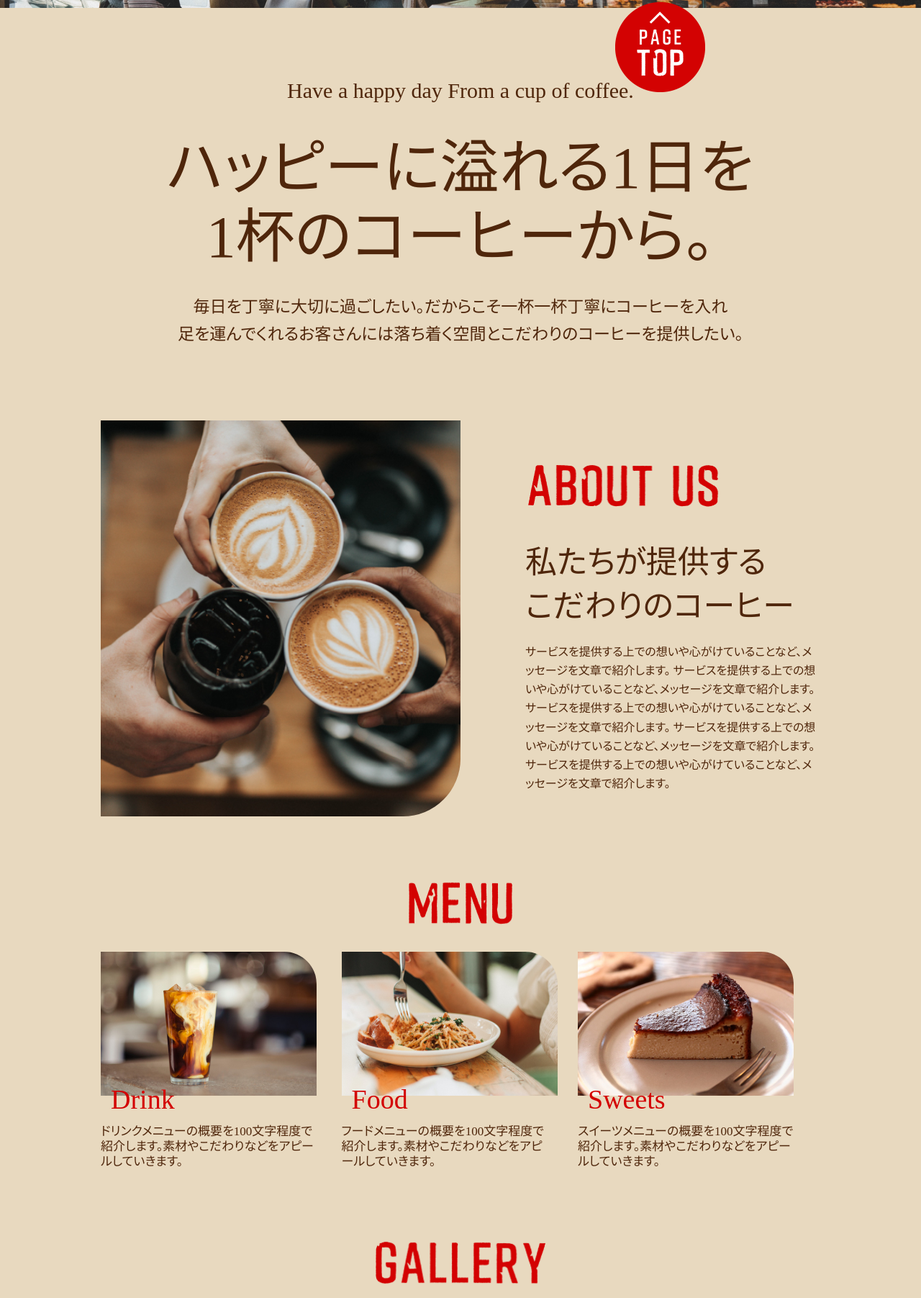
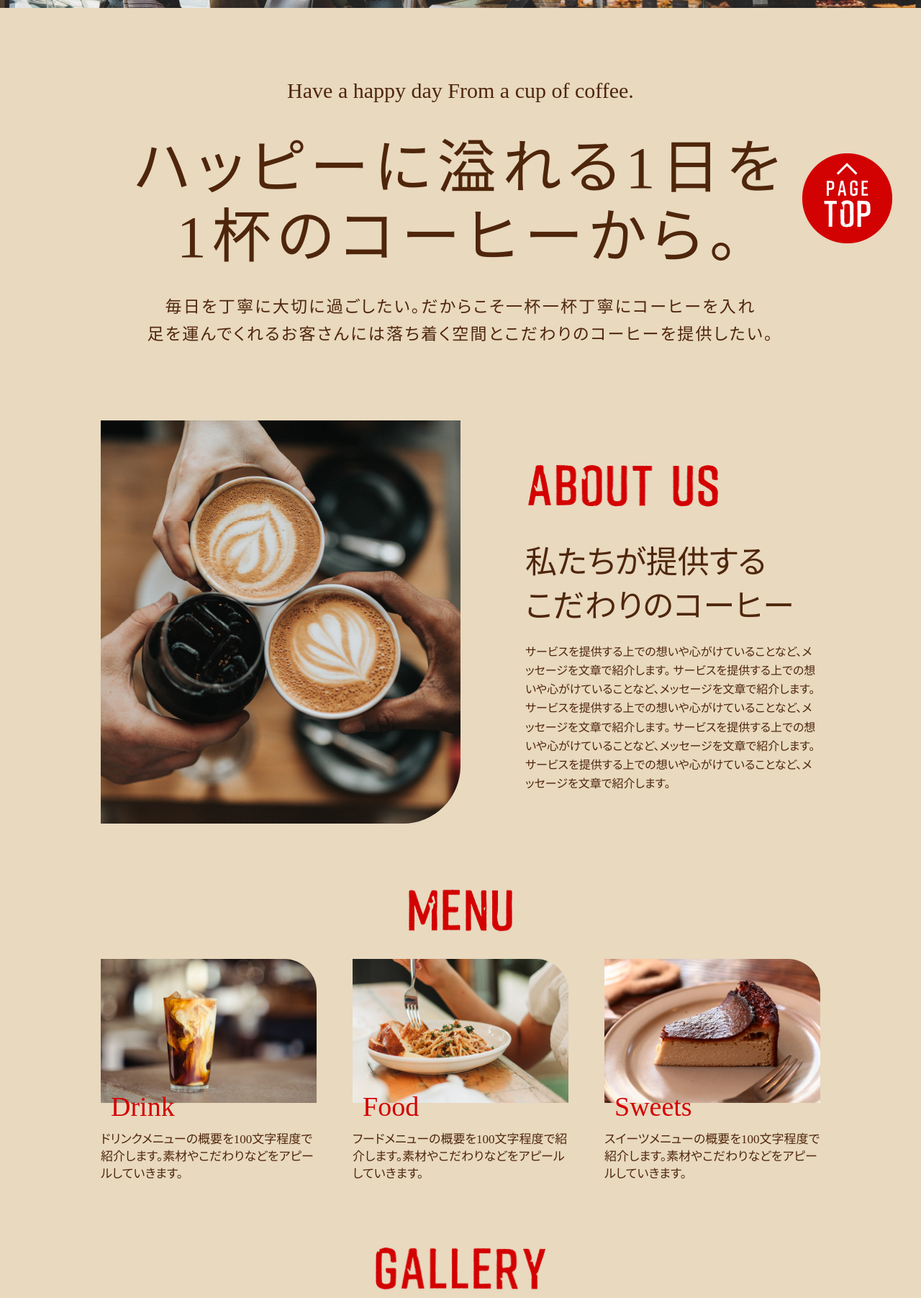
Before and after one commit to akiko0921/dezasta, a plain HTML site: page cafe_ogawa/index.html in a window 1280 px wide. Shown: the part 422-2225 px from the top of the page at 72% size. Drawn offline with Linux system fonts and the light colour scheme.

Commit message:
第４回課題　修正です。

```diff
--- a/cafe_ogawa/css/style.css
+++ b/cafe_ogawa/css/style.css
@@ -38,7 +38,6 @@ a {
     /*色を消す*/
     color: inherit;
     transition: 0.3s;
-    display: block;
 }
 
 a:hover {
@@ -120,6 +119,7 @@ main {
     line-height: 1.17;
     padding-top: 45px;
     padding-bottom: 30px;
+    letter-spacing: 0.1em;
 }
 
 .main_en p {
@@ -129,6 +129,7 @@ main {
 .main_ja p {
     font-size: 23px;
     line-height: 1.65;
+    letter-spacing: 0.1em;
 }
 
 /* アバウト */
@@ -139,12 +140,11 @@ main {
 }
 
 .about_us_img {
-    width: 500px;
-    height: 550px;
-    object-fit: cover;
-    /* width: 50%;
-    clip-path: inset(0px 85px 0px 115px); */
     border-bottom-right-radius: 80px;
+}
+
+.about_img {
+    width: 50%;
 }
 
 .about_text {
@@ -184,6 +184,10 @@ main {
     justify-content: space-between;
 }
 
+.menus_list {
+    width: 30%;
+}
+
 .menus img {
     border-top-right-radius: 45px;
 }
@@ -195,9 +199,8 @@ main {
 }
 
 .menus p {
-    max-width: 90%;
     font-size: 17px;
-    line-height: 1.24;
+    line-height: 1.4;
 }
 
 /* ギャラリー */
@@ -210,7 +213,7 @@ main {
 .gallery_logo {
     height: 78px;
     text-align: center;
-    padding: 90px 0px 20px 0px;
+    padding: 80px 0px 20px 0px;
 }
 
 .gallery_logo img {
@@ -244,6 +247,7 @@ main {
 .map {
     width: 100%;
     height: 470px;
+    display: block;
 }
 
 /* フッター */
@@ -254,12 +258,13 @@ main {
 }
 
 .footer {
-    padding: 75px 25%;
+    max-width: 1000px;
+    margin: 0 auto;
+    padding: 75px 10px;
 }
 
-.footer_item img {
+.footer_logo {
     width: 226px;
-    height: 50px;
     padding-right: 65px;
 }
 
@@ -278,7 +283,7 @@ main {
 
 .btn {
     position: fixed;
-    bottom: 250px;
-    right: 300px;
+    bottom: 40px;
+    right: 40px;
     width: 125px;
 }
--- a/cafe_ogawa/index.html
+++ b/cafe_ogawa/index.html
@@ -21,7 +21,7 @@
             </h1>
             <nav class="pc_nav">
                 <ul>
-                    <li><a href="#about">ABOUT US</a></li>
+                    <li><a href="#about_us">ABOUT US</a></li>
                     <li><a href="#menu">MENU</a></li>
                     <li><a href="#gallery">GALLERY</a></li>
                     <li><a href="#event">EVENT</a></li>
@@ -48,9 +48,9 @@
 
             <section id="about_us">
                 <div class="about">
-
-                    <img class="about_us_img" src="images/about_us@2x-100.jpg" alt="about US">
-
+                    <h2 class="about_img">
+                        <img class="about_us_img" src="images/pc_about-100.jpg" alt="about US">
+                    </h2>
                     <div class="about_text">
                         <img src="images/about_us@2x.png" alt="コーヒーで乾杯している">
                         <h4>私たちが提供する<br>
@@ -67,26 +67,24 @@
             </section>
 
             <section id="menu">
-                <div class="menu">
-                    <div class="item_logo">
+                <h2 class="item_logo">
                     <img src="images/menu@2x.png" alt="MENU">
-                    </div>
+                </h2>
                 <div class="menus">
-                        <div>
+                    <div class="menus_list">
                         <img src="images/pc_menu_drink-100.jpg" alt="カフェラテの写真">
                         <h4>Drink</h4>
                         <p>ドリンクメニューの概要を100文字程度で紹介します。素材やこだわりなどをアピールしていきます。</p>
                     </div>
-                        <div>
+                    <div class="menus_list">
                         <img src="images/pc_menu_food-100.jpg" alt="パスタの写真">
                         <h4>Food</h4>
                         <p>フードメニューの概要を100文字程度で紹介します。素材やこだわりなどをアピールしていきます。</p>
                     </div>
-                        <div>
+                    <div class="menus_list">
                         <img src="images/pc_menu_sweets-100.jpg" alt="チーズケーキの写真">
                         <h4>Sweets</h4>
                         <p>スイーツメニューの概要を100文字程度で紹介します。素材やこだわりなどをアピールしていきます。</p>
-                        </div>
                     </div>
                 </div>
             </section>
@@ -94,9 +92,9 @@
         </div>
 
         <section id="gallery">
-            <div class="gallery_logo">
+            <h2 class="gallery_logo">
                 <img src="images/gallery@2x.png" alt="GALLERY">
-            </div>
+            </h2>
             <div class="gallery_img">
                 <img src="images/pc_gallary_05-100.jpg" alt="ラテアート">
                 <img src="images/pc_gallary_04-100.jpg" alt="デザインカフェの看板">
@@ -109,9 +107,9 @@
         <div class="main_container">
             <section id="event">
 
-                <div class="item_logo">
+                <h2 class="item_logo">
                     <img src="images/event@2x.png" alt="EVENT">
-                </div>
+                </h2>
 
                 <div class="event_table">
                     <table class="event_table_item">
@@ -140,9 +138,9 @@
 
         <section id="access">
 
-            <div class="item_logo">
+            <h2 class="item_logo">
                 <img src="images/access@2x.png" alt="ACCESS">
-            </div>
+            </h2>
             <iframe class="map"
                 src="https://www.google.com/maps/embed?pb=!1m18!1m12!1m3!1d4535.673262443952!2d139.69958948613774!3d35.65785643316467!2m3!1f0!2f0!3f0!3m2!1i1024!2i768!4f13.1!3m3!1m2!1s0x60188b563b00109f%3A0x337328def1e2ab26!2z5riL6LC36aeF!5e0!3m2!1sja!2sjp!4v1667881802767!5m2!1sja!2sjp"
                 style="border:0;" allowfullscreen="" loading="lazy"
@@ -155,13 +153,14 @@
     <footer>
         <div class="footer">
             <div class="footer_item">
+                <div class="footer_logo">
                     <img src="images/design_cafe_logo_footer@2x.png" alt="DESIGN CAFE">
-
+                </div>
                 <div class="footer_items">
                     <p>OPEN 18:00 / CLOSE 24:00<br>
                         〒150-0022<br>
                         東京都渋谷区東京南123デザインビルB1<br>
-                        MAIL：<a href="">info@designcafe.tokyo</a></p>
+                        MAIL：<a href="mailto:info@designcafe.tokyo" target="_blank">info@designcafe.tokyo</a></p>
                 </div>
             </div>
             <div class="btn">
```
Also changed, not shown: 1 other file. Lines whose indentation alone changed are shown as unchanged.
